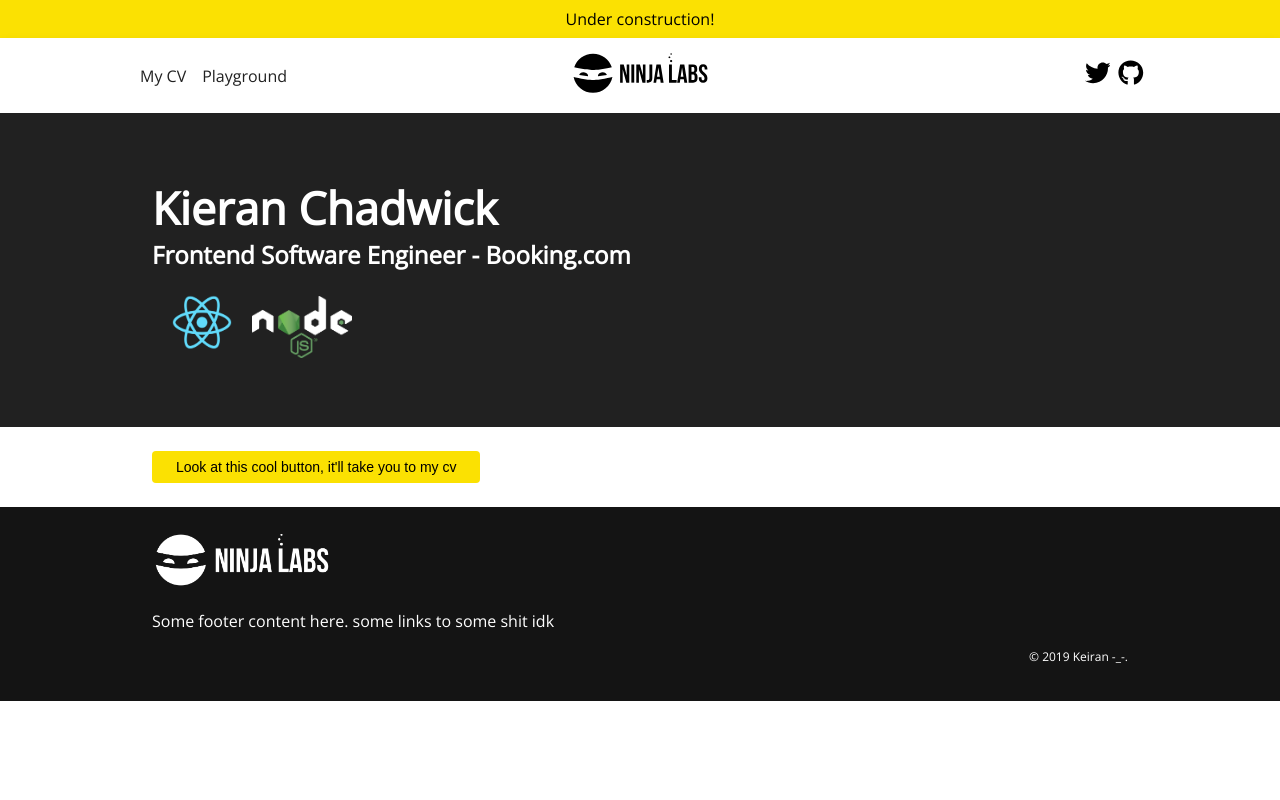
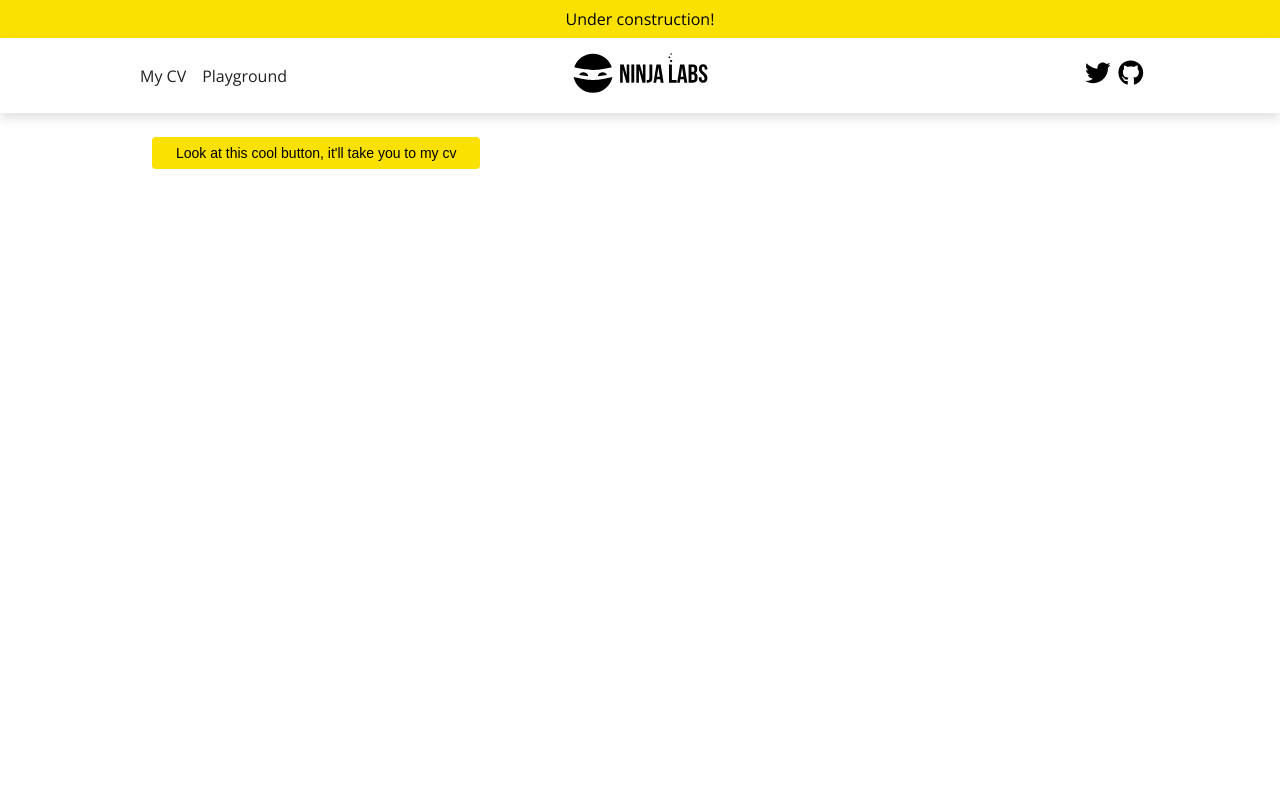
Before and after one commit to NinjaLabsUK/ninjalabs-website, a Next.js app: page / in a window 1280 px wide. Shown: the top 800 px of the page. Built offline with nearby package versions, Linux system fonts and the light colour scheme.

Commit message:
A bit of cleanup

```diff
--- a/components/Hero.js
+++ /dev/null
@@ -1,42 +0,0 @@
-import Card from "./Card";
-import Container from "./Container";
-import { COLOURS, SPACING } from "../styles";
-
-export default () => (
-  <div className="hero">
-    <Container>
-      <h1 className="hero__title">Kieran Chadwick</h1>
-      <h2 className="hero__subtitle">
-        Frontend Software Engineer - Booking.com
-      </h2>
-
-      <div className="hero__tech-stack">
-        <img style={{ width: "100px" }} src="/react.png" />
-        <img style={{ width: "100px" }} src="/node-logo.png" />
-      </div>
-    </Container>
-    <style jsx>
-      {`
-        .hero {
-          padding: ${SPACING.largest} 0;
-          background: ${COLOURS.darkGrey};
-          background-size: 22px 22px;
-        }
-
-        .hero__title {
-          color: ${COLOURS.white};
-          margin: 0;
-        }
-
-        .hero__subtitle {
-          color: ${COLOURS.white};
-          font-size: 24px;
-        }
-
-        .hero__tech-stack {
-          margin-top: ${SPACING.medium};
-        }
-      `}
-    </style>
-  </div>
-);
--- a/components/Navbar/NavLogo.js
+++ b/components/Navbar/NavLogo.js
@@ -1,6 +1,6 @@
 import Link from "next/link";
 
-export default () => (
+const NavLogo = () => (
   <div className="container">
     <Link href="/">
       <img className="image" src="/logo.svg" />
@@ -32,3 +32,5 @@ export default () => (
     </style>
   </div>
 );
+
+export default NavLogo;
--- a/components/Navbar/Navbar.js
+++ b/components/Navbar/Navbar.js
@@ -1,4 +1,5 @@
 import { FaGithub, FaTwitter } from "react-icons/fa";
+
 import NavLinksContainer from "./NavLinksContainer";
 import NavLink from "./NavLink";
 import NavLogo from "./NavLogo";
@@ -15,7 +16,7 @@ const LINKS = [
   }
 ];
 
-export default () => (
+const Navbar = () => (
   <nav>
     <div className="container">
       <NavLinksContainer>
@@ -59,3 +60,5 @@ export default () => (
     `}</style>
   </nav>
 );
+
+export default Navbar;
--- a/pages/index.js
+++ b/pages/index.js
@@ -2,19 +2,16 @@ import Link from "next/link";
 
 import Layout from "../components/Layout";
 import Container from "../components/Container";
-import Hero from "../components/Hero";
-import Projects from "../components/Projects";
 import Button from "../components/Button";
 
 export default () => (
   <Layout>
-    <Hero />
-
     <Container>
-      <Link href="/cv">
-        <Button text="Look at this cool button, it'll take you to my cv" />
-      </Link>
+      <div style={{ marginBottom: "900px" }}>
+        <Link href="/cv">
+          <Button text="Look at this cool button, it'll take you to my cv" />
+        </Link>
+      </div>
     </Container>
-    {/* <Projects /> */}
   </Layout>
 );
```
Also changed, not shown: components/Accordion.js (+1 -8 lines), public/node-logo.png (deleted), public/react.png (deleted).
